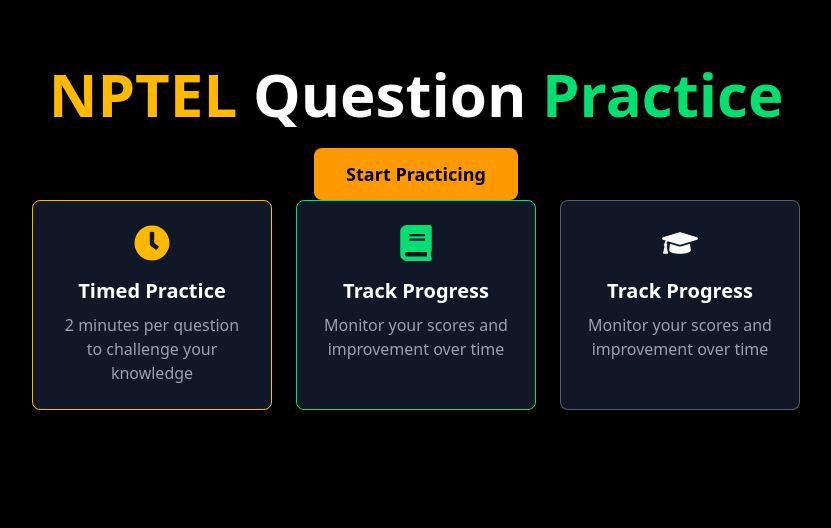
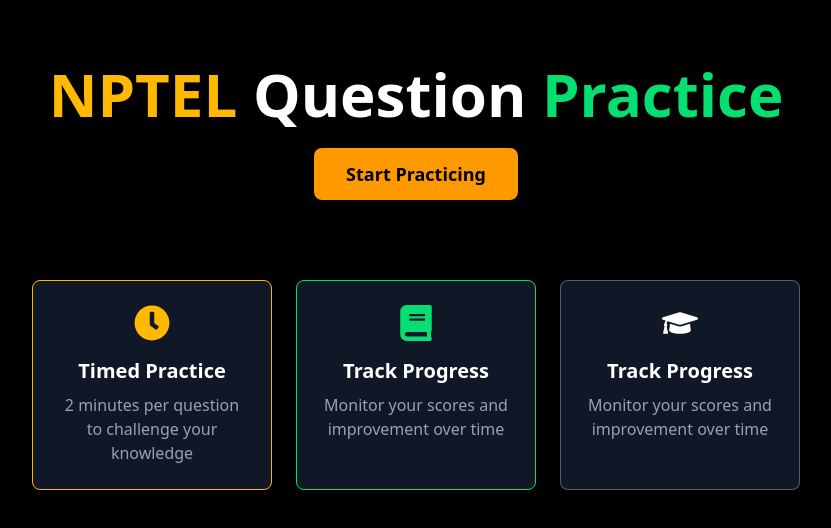
Before and after one commit to kumar10248/quiz, a Next.js app: page / in a window 1280 px wide. Shown: the top 528 px of the page, without its empty margins (224-1055 px from the left). Built offline with nearby package versions, Linux system fonts and the light colour scheme.

Commit message:
fix: Adjust margin for grid layout to improve spacing

```diff
--- a/src/app/page.tsx
+++ b/src/app/page.tsx
@@ -18,7 +18,7 @@
             Start Practicing
           </Link>
 
-          <div className="grid grid-cols-1 md:grid-cols-2 lg:grid-cols-3 gap-6 mb-12">
+          <div className="grid grid-cols-1 md:grid-cols-2 lg:grid-cols-3 gap-6 mt-20">
             <div className="bg-gray-900 p-6 rounded-lg border border-amber-400">
               <FaClock className="text-amber-400 text-4xl mx-auto mb-4" />
               <h3 className="text-xl font-semibold mb-2">Timed Practice</h3>
```
